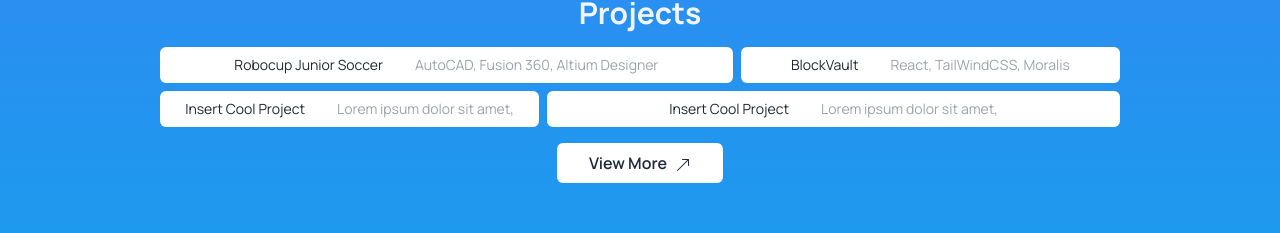
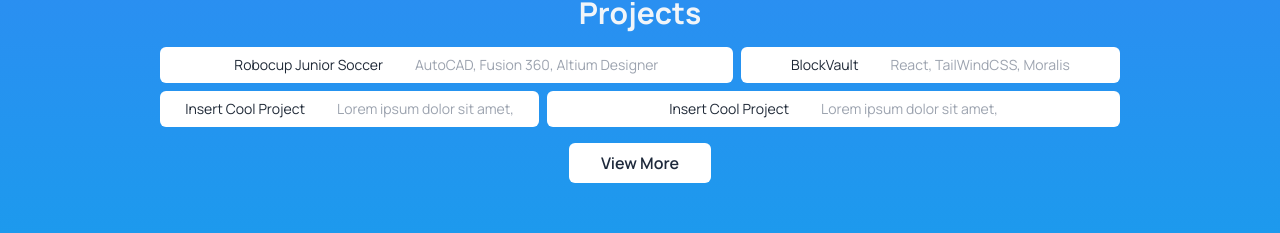
Before and after one commit to vincentcayadi/satoriarw, a Next.js app: page / in a window 1280 px wide. Shown: the part 1903-2136 px from the top of the page. Built offline with nearby package versions, Linux system fonts and the light colour scheme.

Commit message:
removed arrow

```diff
--- a/pages/index.js
+++ b/pages/index.js
@@ -3,7 +3,6 @@ import { FaInstagram } from "react-icons/fa";
 import { SiDiscord } from "react-icons/si";
 import { IconContext } from "react-icons";
 import { FiGithub, FiCoffee } from "react-icons/fi";
-import { BsArrowUpRight } from "react-icons/bs";
 
 export default function Home() {
   return (
@@ -86,19 +85,11 @@ export default function Home() {
             </div>
           </div>
           <div className="grid place-items-center">
-            <IconContext.Provider
-              value={{
-                size: "1rem",
-                className: "ml-2 inline-block align-middle",
-              }}
-            >
-              <Link href="https://github.com/Vincent-Cayadi?tab=repositories">
-                <a className="inline-block px-8 py-2 my-4 text-base font-semibold duration-300 bg-white rounded-md text-slate-800 sm:hover:scale-105">
-                  View More
-                  <BsArrowUpRight />
-                </a>
-              </Link>
-            </IconContext.Provider>
+            <Link href="https://github.com/Vincent-Cayadi?tab=repositories">
+              <a className="inline-block px-8 py-2 my-4 text-base font-semibold duration-300 bg-white rounded-md text-slate-800 sm:hover:scale-105">
+                View More
+              </a>
+            </Link>
           </div>
         </div>
       </div>
```
